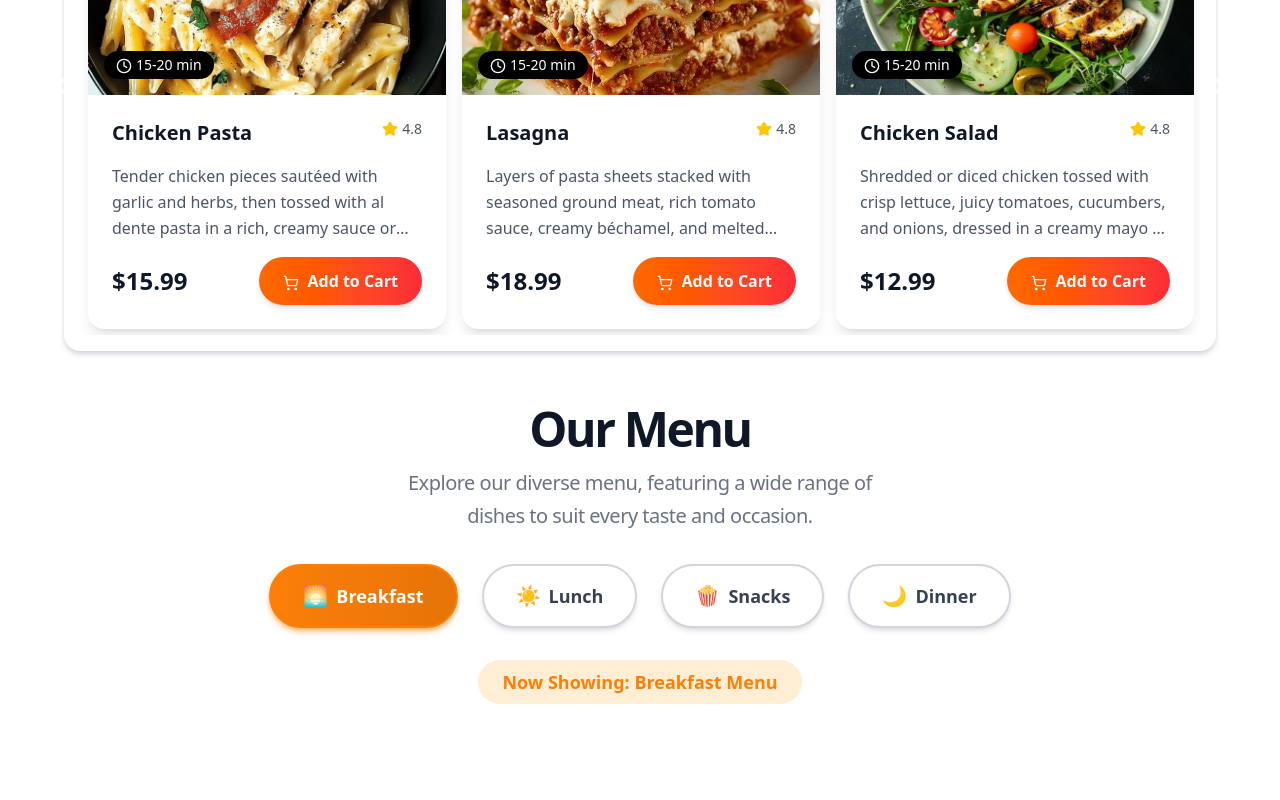
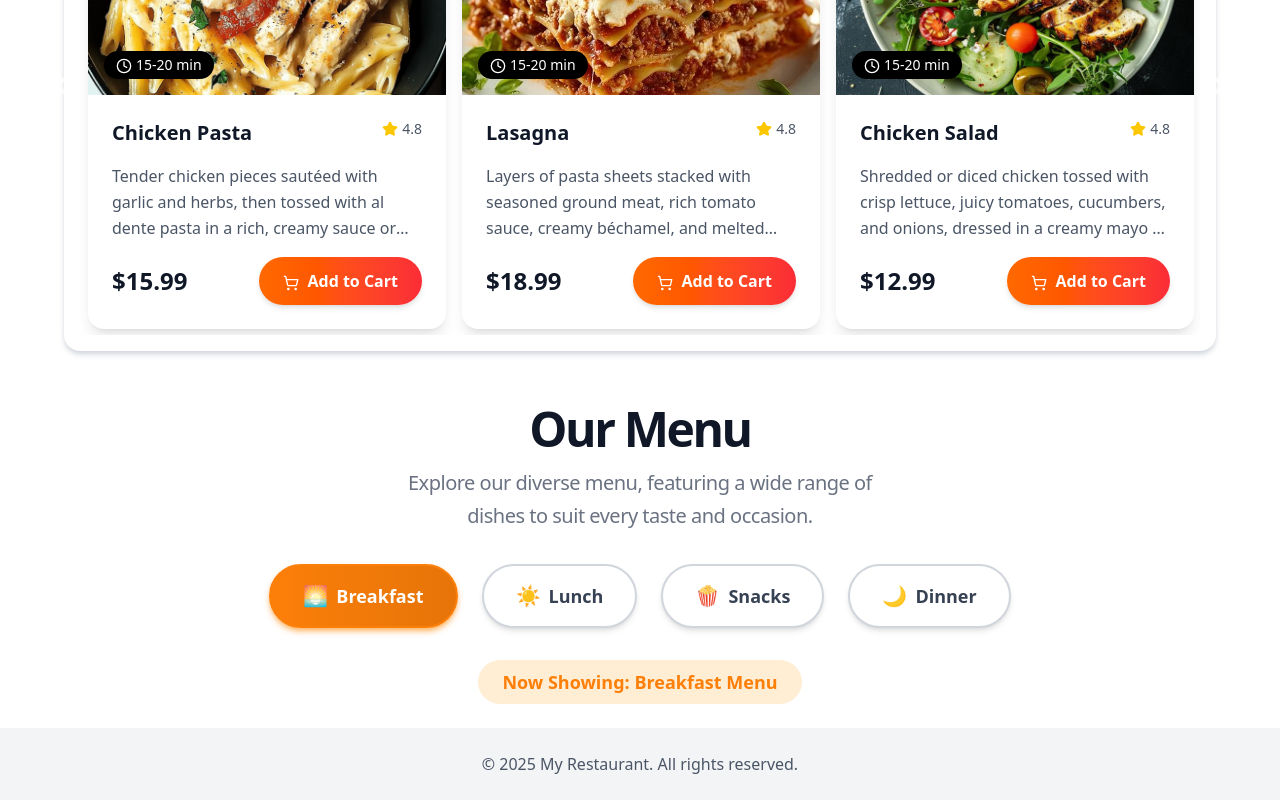
Before and after one commit to Samhith06/Foodman2.0, a React (Vite) app: page /main in a window 1280 px wide. Shown: the part 1001-1801 px from the top of the page. Before the commit the page ends 1729 px from the top, so only its background shows below. Built offline with nearby package versions, Linux system fonts and the light colour scheme.

Commit message:
working on menubottom

```diff
--- /dev/null
+++ b/src/pages/MainPage/components/Menubottom.jsx
@@ -0,0 +1,7 @@
+import React from "react";
+import { Heart, Star, ShoppingCart, Clock } from "lucide-react";
+function Menubottom() {
+  return <div></div>;
+}
+
+export default Menubottom;
--- a/src/pages/MainPage/index.jsx
+++ b/src/pages/MainPage/index.jsx
@@ -127,7 +127,6 @@ export const MainPage = () => {
             every taste and occasion.
           </p>
         </div>
-        {/* Enhanced Timing Buttons */}
         <div className="flex items-center justify-center gap-2 sm:gap-4 lg:gap-6 mt-8 mb-8 px-4">
           {timingButtons.map((timing) => (
             <button
@@ -161,8 +160,6 @@ export const MainPage = () => {
             </button>
           ))}
         </div>
-
-        {/* Selected Timing Display */}
         <div className="text-center mb-6">
           <div className="inline-flex items-center gap-2 px-6 py-2 bg-orange-100 rounded-full">
             <span className="text-[#fc7f09] font-semibold text-lg">
@@ -170,7 +167,6 @@ export const MainPage = () => {
             </span>
           </div>
         </div>
-        {/* Menu Category Cards */}
 
         {selectedTiming === "Dinner" || selectedTiming === "Lunch" ? (
           <>
@@ -214,6 +210,14 @@ export const MainPage = () => {
           </>
         ) : null}
       </section>
+      <footer className="bg-gray-100 py-6">
+        <div className="container mx-auto text-center">
+          <p className="text-gray-600">
+            &copy; {new Date().getFullYear()} My Restaurant. All rights
+            reserved.
+          </p>
+        </div>
+      </footer>
     </div>
   );
 };
```
